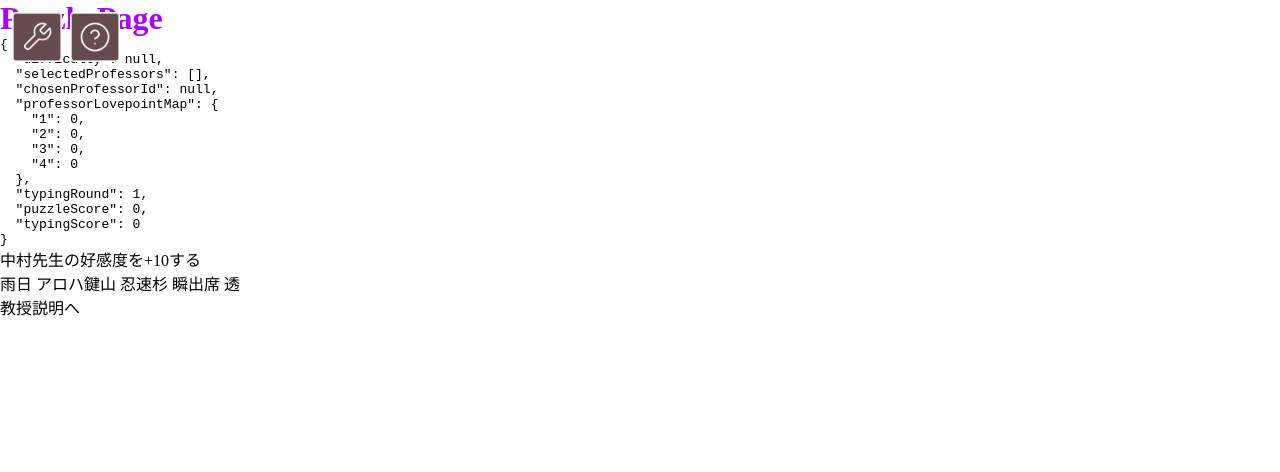
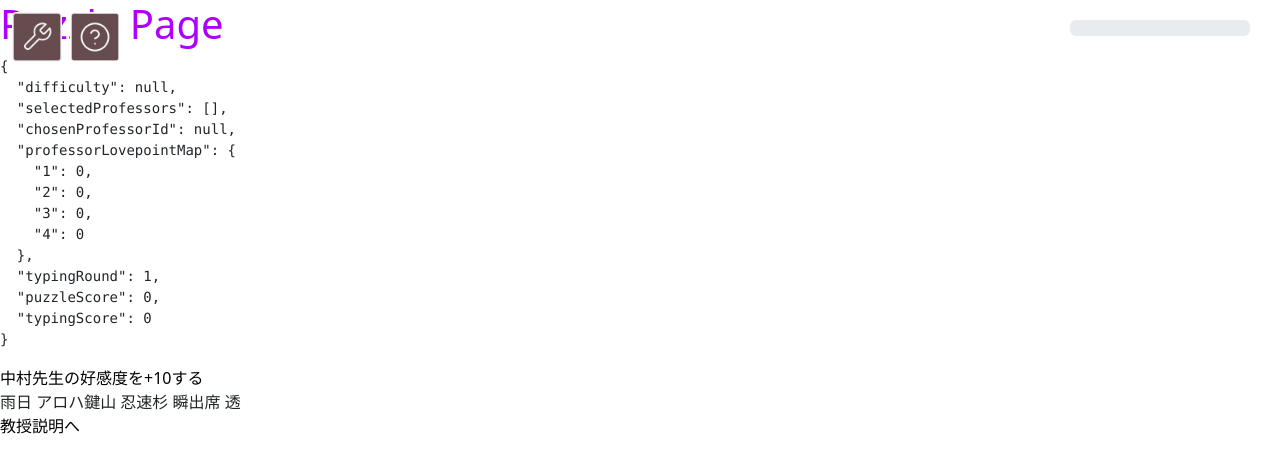
Before and after one commit to jack-app/jackHack2025_I, a React (Vite) app: page /puzzle in a window 1280 px wide. Shown: the top 472 px of the page. Built offline with nearby package versions, Linux system fonts and the light colour scheme.

Commit message:
好感度バーを追加しました

```diff
--- a/package.json
+++ b/package.json
@@ -11,7 +11,10 @@
     "deploy": "npm run build && gh-pages -d dist"
   },
   "dependencies": {
+    "@uppy/progress-bar": "^4.2.1",
+    "bootstrap": "^5.3.5",
     "react": "^19.0.0",
+    "react-bootstrap": "^2.10.9",
     "react-dom": "^19.0.0",
     "react-router-dom": "^7.5.3",
     "react-timer-hook": "^4.0.5"
--- /dev/null
+++ b/src/components/common/Lovepointbar.jsx
@@ -0,0 +1,34 @@
+import ProgressBar from 'react-bootstrap/ProgressBar';
+import 'bootstrap/dist/css/bootstrap.min.css';
+import { useGame } from "../../contexts/GameContext";
+import "../../styles/components/common/lovepointbar.css";
+
+function Lovepointbar() {
+    console.log("Lovepointbar rendered");
+    const game = useGame();
+    const current = game.professorLovepointMap[game.chosenProfessorId];
+    const max = 300;
+
+    // 色を決定するロジック
+    const getVariant = (value) => {
+        if (value < 100) return "danger"; // 赤
+        if (value < 200) return "warning"; // 黄色
+        return "success"; // 緑
+    };
+
+    return (
+        <div className="lovepoint-bar">
+            <div className="progress-container">
+                <ProgressBar
+                    now={current}
+                    max={max}
+                    variant={getVariant(current)} // 色を動的に設定
+                />
+            </div>
+            <div className="progress-text">
+            </div>
+        </div>
+    );
+}
+
+export default Lovepointbar;
--- a/src/pages/MidStoryPage.jsx
+++ b/src/pages/MidStoryPage.jsx
@@ -8,6 +8,8 @@ import professors from "../data/professor.js";
 import backgroundimage from "../assets/background/mid-story.svg";
 import TextBox from "../components/common/TextBox/TextBox";
 import TopLeftButtons from "../components/common/TopLeftButtons";
+import  Lovepointbar from "../components/common/lovepointbar.jsx";
+
 
 function MidStoryPage() {
     // javaScriptが書ける↓
@@ -25,7 +27,8 @@ function MidStoryPage() {
         backgroundSize: "cover",
       }}
       >
-         <TopLeftButtons />
+          <TopLeftButtons />
+         < Lovepointbar />
       <h1>MidStoryPage Page</h1>
 
       {/* 現在のゲーム状態を表示 */}
--- a/src/pages/PuzzlePage.jsx
+++ b/src/pages/PuzzlePage.jsx
@@ -7,6 +7,7 @@ import { useGame } from "../contexts/GameContext";
 import "../styles/pages/PuzzlePage.css"; // CSSスタイルをインポート(cssが適用されるようになる)
 import professors from "../data/professor.js";
 import PuzzleGridCheck from "../components/common/PuzzleGridCheck.jsx";
+import  Lovepointbar from "../components/common/lovepointbar.jsx";
 
 function PuzzlePage() {
     // javaScriptが書ける↓
@@ -28,7 +29,7 @@ function PuzzlePage() {
     <div className="puzzle-page">
       <h1>Puzzle Page</h1>
       <PuzzleGridCheck></PuzzleGridCheck>
-
+      < Lovepointbar />
       {/* 現在のゲーム状態を表示 */}
       <pre>{JSON.stringify(game, null, 2)}</pre>
 
--- /dev/null
+++ b/src/styles/components/common/lovepointbar.css
@@ -0,0 +1,11 @@
+.lovepoint-bar {
+    position: absolute;
+    top: 10px;
+    right: 10px;
+    color: white;
+    padding: 10px 20px;
+    border-radius: 5px;
+    font-size: 14px;
+    z-index: 1000;
+    width: 220px
+}
```
Also changed, not shown: 1 other file (tests, documents, lock files or other folders).
